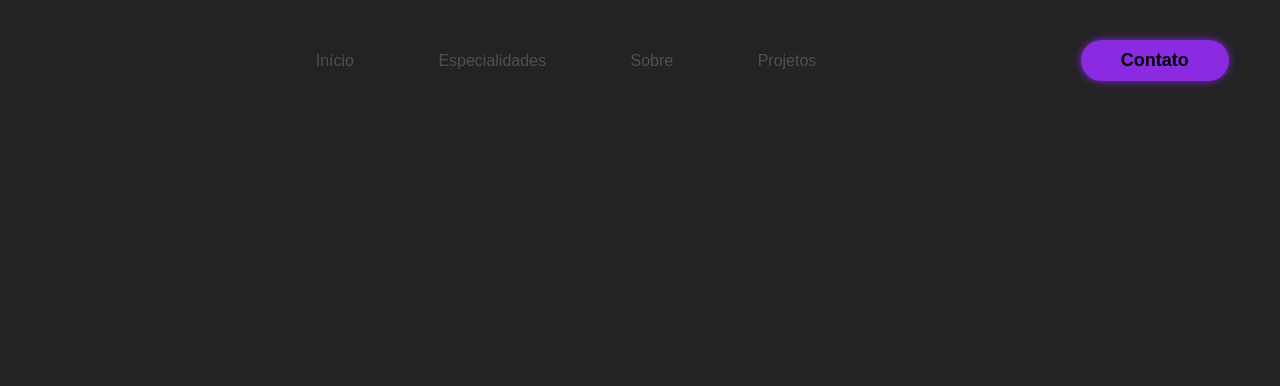
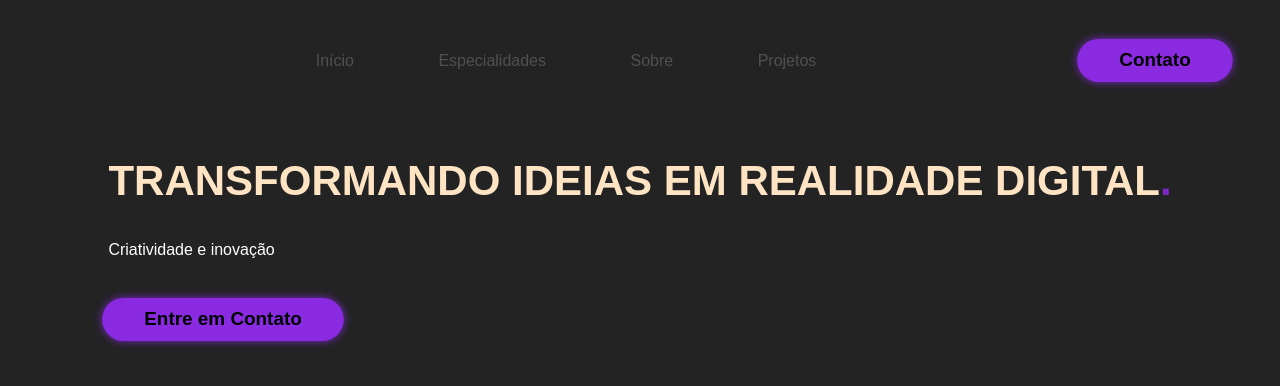
Before and after one commit to odaniele/portfolio, a plain HTML site: page index.html in a window 1280 px wide. Drawn offline with Linux system fonts and the light colour scheme; a web font is replaced by a local one.

Commit message:
section main

```diff
--- a/index.html
+++ b/index.html
@@ -36,5 +36,27 @@
         </div>
     </header>
 
+<main>
+    <section class="topo-site">
+        <div class="interface">
+            <div class="flex">
+                <div class="txt-topo-site">
+                    <h1>TRANSFORMANDO IDEIAS EM REALIDADE DIGITAL<span>.</span></h1>
+                    <p>Criatividade e inovação</p>
+
+                    <div class="btn-contato">
+                        <a href="">
+                            <button>Entre em Contato</button>
+                        </a>
+
+                    </div>
+                </div>
+
+            </div>
+
+        </div>
+
+    </section>
+</main>
 </body>
 </html>
--- a/style.css
+++ b/style.css
@@ -15,6 +15,21 @@ body{
 .interface{
     max-width: 1280px;
     margin: 0 auto;
+}
+
+.flex{
+    display: flex;
+}
+
+.btn-contato button{
+    padding: 10px 40px;
+    font-size: 18px;
+    font-weight: 600;
+    background-color: blueviolet;
+    border: 0;
+    border-radius: 30px;
+    cursor: pointer;
+    transition: .2s;
 }
 
 /* Estilo cabeçalho */
@@ -50,17 +65,51 @@ header nav ul li {
     padding: 0 40px;
 }
 
-header .btn-contato button{
-    padding: 10px 40px;
-    font-size: 18px;
-    font-weight: 600;
-    background-color: blueviolet;
-    border: 0;
-    border-radius: 30px;
-    cursor: pointer;
+
+.btn-contato button{
+    box-shadow: 0px 0px 8px rgba(137, 43, 226, 0.849);
+    transform: scale(1.05);
 }
 
-header .btn-contato button{
-    box-shadow: 0px 0px 8px rgba(137, 43, 226, 0.849);
+/* Topo do site */
+
+section.topo-site{
+    padding: 40px 4%;
 
 }
+
+section.topo-site .flex{
+    align-items: center;
+    justify-content: center;
+    gap: 90px;
+}
+
+.topo-site h1{
+    color: bisque;
+    font-size: 42px;
+    line-height: 40px;
+}
+
+.topo-site .txt-topo-site h1 span{
+    color:rgba(137, 43, 226, 0.849);
+
+}
+
+.topo-site .txt-topo-site p{
+    color: #ffff;
+    padding: 40px 0;
+}
+
+.topo-site .img-topo-site img{
+    position: relative;
+    animation: flutuar 2s ease-in-out infinite alternate;
+}
+
+@keyframes flutuar{
+    0%{
+        top: 0;
+    }
+    100%{
+        top: 30px;
+    }
+}
```
